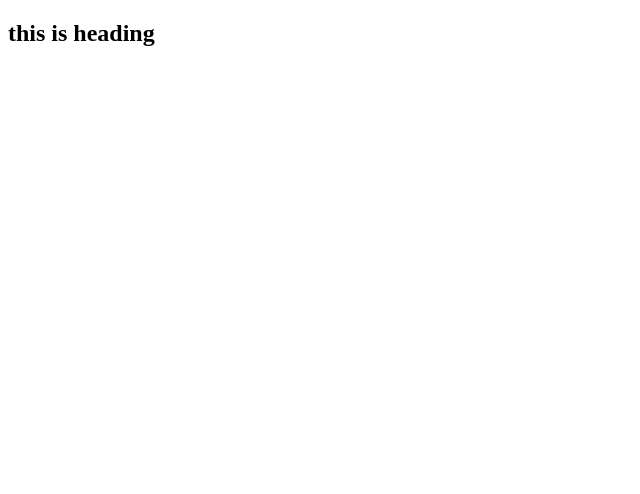
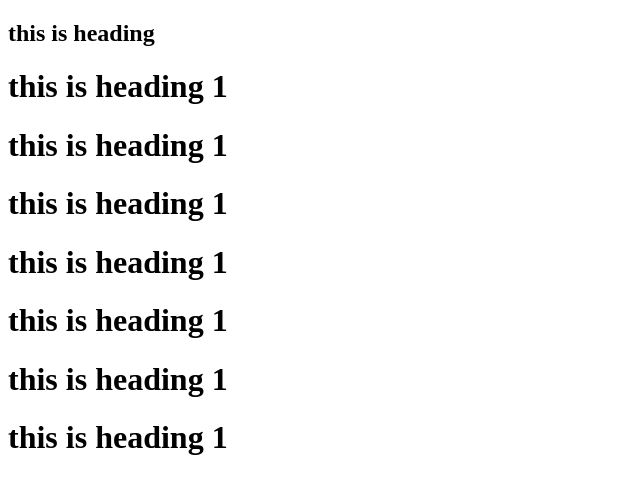
Before and after one commit to nikitamor8684/demofile, a plain HTML site: page abc.html in a window 1280 px wide. Shown: the whole page, without its empty margins (0-640 px from the left). Drawn offline with Linux system fonts and the light colour scheme.

Commit message:
add h1 in abc file

```diff
--- a/abc.html
+++ b/abc.html
@@ -8,5 +8,13 @@
 </head>
 <body>
     <h2>this is heading</h2>
+    <h1>this is heading 1</h1>
+    <h1>this is heading 1</h1>
+    <h1>this is heading 1</h1>
+    <h1>this is heading 1</h1>
+    <h1>this is heading 1</h1>
+    <h1>this is heading 1</h1>
+    <h1>this is heading 1</h1>
+
 </body>
 </html>
```
